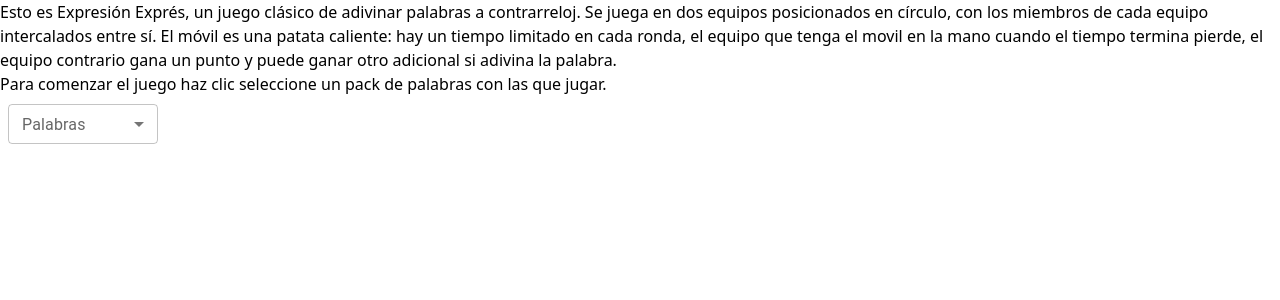
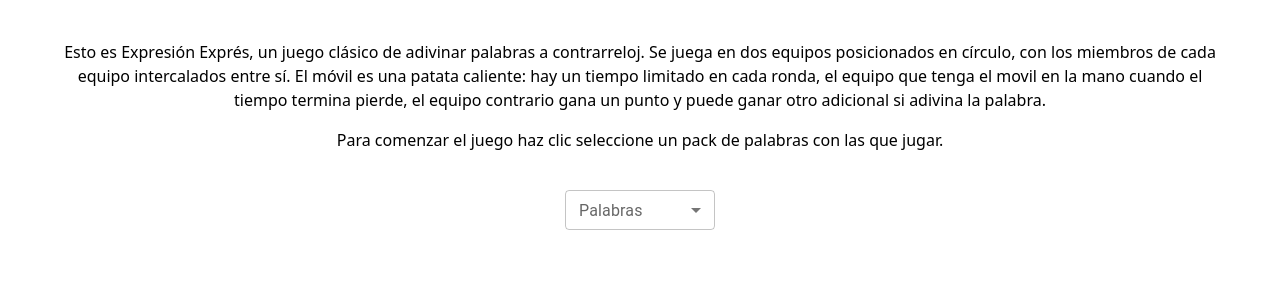
Before and after one commit to hmeleiro/expresionExpress, a React (Vite) app: page / in a window 1280 px wide. Shown: the top 300 px of the page. Built offline with nearby package versions, Linux system fonts and the light colour scheme.

Commit message:
Centering divs

```diff
--- a/src/App.jsx
+++ b/src/App.jsx
@@ -1,16 +1,19 @@
+import { ClassNames } from "@emotion/react";
 import React, { useState } from "react";
 import Game from "./components/Game";
-import SelectDictionary from './components/SelectDictionary';
+import SelectDictionary from "./components/SelectDictionary";
 import { GameContextProvider } from "./GameContext";
 
 function App() {
   return (
-    <>
+    <div className="h-screen place-items-center w-auto m-10">
       <GameContextProvider>
-        <SelectDictionary />
-        <Game/>
+        <div className="grid-cols-1">
+          <SelectDictionary />
+          <Game />
+        </div>
       </GameContextProvider>
-    </>
+    </div>
   );
 }
 
--- a/src/components/Game.jsx
+++ b/src/components/Game.jsx
@@ -12,7 +12,7 @@ function Game() {
       {dictionary.length === 0 ? (
         <div></div>
       ) : (
-        <div className="flex flex-row min-h-screen justify-center items-center">
+        <div className="flex flex-wrap -mb-1">
           {" "}
           <h1 className="text-6xl font-extrabold m-6">{currentWord} </h1>
 
--- a/src/components/SelectDictionary.jsx
+++ b/src/components/SelectDictionary.jsx
@@ -6,6 +6,8 @@ import MenuItem from "@mui/material/MenuItem";
 import FormControl from "@mui/material/FormControl";
 import Select from "@mui/material/Select";
 import Button from "@mui/material/Button";
+import Grid from "@mui/material/Grid";
+import Box from "@mui/material/Box";
 
 function SelectDictionary() {
   const { dictionary, setDictionary } = useContext(GameContext);
@@ -23,7 +25,7 @@ function SelectDictionary() {
     <>
       {dictionary.length === 0 ? (
         <>
-          <p className="description">
+          <p className="text-center m-4 p-0">
             Esto es Expresión Exprés, un juego clásico de adivinar palabras a
             contrarreloj. Se juega en dos equipos posicionados en círculo, con
             los miembros de cada equipo intercalados entre sí. El móvil es una
@@ -32,12 +34,20 @@ function SelectDictionary() {
             contrario gana un punto y puede ganar otro adicional si adivina la
             palabra.
           </p>
-          <p>
-            Para comenzar el juego haz clic seleccione un pack de palabras
-            con las que jugar.
+          <p className="text-center m-2 p-0">
+            Para comenzar el juego haz clic seleccione un pack de palabras con
+            las que jugar.
           </p>
 
-          <FormControl sx={{ m: 1, minWidth: 150 }} size="small">
+          <Box
+            display="flex"
+            height={100}
+            justifyContent="center"
+          >
+            <FormControl
+              sx={{ m: 1, minWidth: 150, alignSelf: "center" }}
+              size="small"
+            >
               <InputLabel id="select-small">Palabras</InputLabel>
               <Select
                 labelId="select-small"
@@ -53,11 +63,14 @@ function SelectDictionary() {
                 ))}
               </Select>
             </FormControl>
+          </Box>
         </>
       ) : (
+        <Grid container justify="center">
           <Button variant="outlined" size="medium" onClick={handleReturn}>
             Volver
           </Button>
+        </Grid>
       )}
     </>
   );
```
Lines whose indentation alone changed are shown as unchanged.
